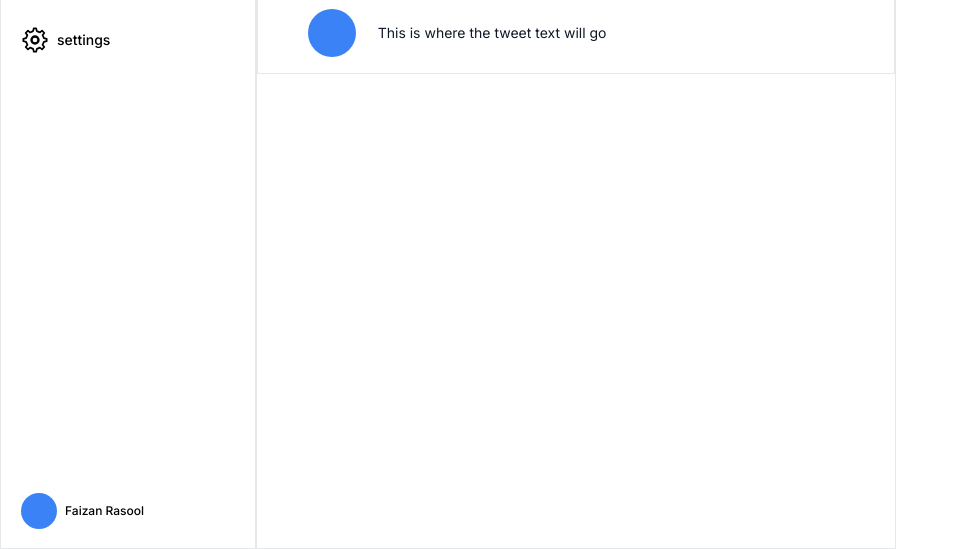
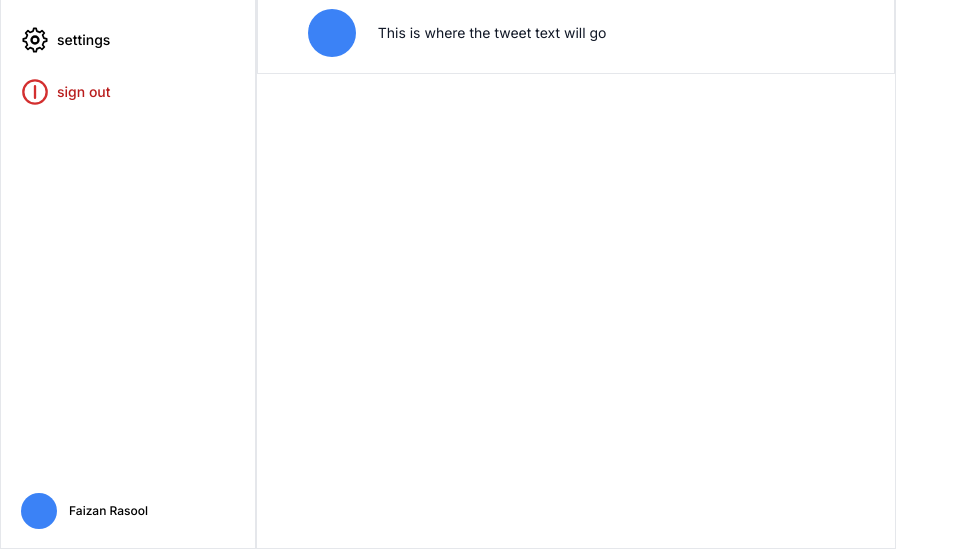
Before and after one commit to faizanraso/huddle, a Next.js app: page /home in a window 1280 px wide. Shown: the part 251-800 px from the top of the page, without its empty margins (0-958 px from the left). Built offline with nearby package versions, Linux system fonts and the light colour scheme; no server answers; sample sign-in values are in the browser's storage.

Commit message:
improved login flow - login is complete

```diff
--- a/package.json
+++ b/package.json
@@ -18,7 +18,7 @@
     "autoprefixer": "10.4.14",
     "eslint": "8.40.0",
     "eslint-config-next": "13.4.2",
-    "next": "^13.4.3",
+    "next": "^13.4.4",
     "next-auth": "^4.22.1",
     "postcss": "8.4.23",
     "react": "18.2.0",
--- a/src/app/home/page.tsx
+++ b/src/app/home/page.tsx
@@ -11,7 +11,7 @@ export default async function Dashboard() {
   const session = await getServerSession(authOptions);
 
   if (!session) {
-    redirect("/api/auth/signin");
+    redirect("/");
   }
 
   return (
--- a/src/app/login/page.tsx
+++ b/src/app/login/page.tsx
@@ -1,9 +1,26 @@
 "use client";
 
 import React from "react";
-import { signIn, signOut } from "next-auth/react";
+import { signIn, useSession } from "next-auth/react";
+import { redirect } from "next/navigation";
 
-export default function Login() {
+export default async function Login() {
+  const { data: session, status } = useSession({
+    required: true,
+  });
+
+  if (status === "authenticated") {
+    redirect("/home");
+  }
+
+  function loginWithGithub() {
+    signIn("github", { callbackUrl: `${window.location.origin}/home` });
+  }
+
+  async function loginWithGoogle() {
+    signIn("google", { callbackUrl: `${window.location.origin}/home` });
+  }
+
   return (
     <div className="flex min-h-screen bg-gradient-to-b from-cyan-300 via-sky-500 to-blue-800">
       <div className="mx-auto my-auto w-9/12 max-w-screen-xl rounded-xl bg-white px-4 py-16 shadow drop-shadow-xl sm:px-6 md:w-6/12 lg:w-4/12 lg:px-8">
@@ -17,7 +34,7 @@ export default function Login() {
             aria-label="Continue with google"
             role="button"
             className="mt-10 flex items-center rounded-lg border border-gray-900 px-7 py-3.5 transition hover:scale-105 hover:shadow-lg focus:outline-none focus:ring-2 focus:ring-gray-900 focus:ring-offset-1"
-            onClick={() => signIn("google")}
+            onClick={() => loginWithGoogle()}
           >
             <svg
               width={19}
@@ -53,7 +70,7 @@ export default function Login() {
             aria-label="Continue with google"
             role="button"
             className="mt-3 flex items-center rounded-lg border border-gray-900 px-7 py-3.5 transition hover:scale-105 hover:shadow-lg focus:outline-none focus:ring-2 focus:ring-gray-900 focus:ring-offset-1"
-            onClick={() => signIn("github")}
+            onClick={() => loginWithGithub()}
           >
             <svg
               xmlns="http://www.w3.org/2000/svg"
--- a/src/components/layout/sidebar.tsx
+++ b/src/components/layout/sidebar.tsx
@@ -1,3 +1,6 @@
+"use client";
+
+import { signOut } from "next-auth/react";
 import Link from "next/link";
 import React from "react";
 
@@ -84,14 +87,39 @@ export default function Sidebar() {
             settings &nbsp;
           </li>
         </div>
+        <button onClick={() => signOut()}>
+          <div className="flex w-fit flex-row items-center rounded-full p-2 transition duration-200 ease-in-out hover:bg-gray-200 sm:gap-x-2">
+            <svg
+              stroke-width="2"
+              viewBox="0 0 24 24"
+              fill="none"
+              xmlns="http://www.w3.org/2000/svg"
+              color="#D32F2F"
+              className="w-7"
+            >
+              <path
+                d="M12 7v10M12 22c5.523 0 10-4.477 10-10S17.523 2 12 2 2 6.477 2 12s4.477 10 10 10z"
+                stroke="#D32F2F"
+                stroke-width="2"
+                stroke-linecap="round"
+                stroke-linejoin="round"
+              ></path>
+            </svg>
+            <li className="text-md hidden font-medium text-red-700 transition-transform sm:inline-block">
+              sign out &nbsp;
+            </li>
+          </div>
+        </button>
       </ul>
 
       <div className="fixed bottom-3 flex flex-row items-center rounded-full px-2 py-2 hover:bg-gray-200 sm:gap-x-2">
         <div className="h-9 w-9 rounded-full bg-blue-500 text-blue-500">.</div>
-        <div className="flex flex-row items-center justify-center ">
-          <p className="hidden pr-2 text-xs font-medium text-black transition-transform sm:inline">
-            Faizan Rasool
-          </p>
+        <div className="hidden flex-row items-center justify-between sm:flex">
+          <div className="px-1">
+            <p className=" pr-1 text-xs font-medium text-black transition-transform ">
+              Faizan Rasool
+            </p>
+          </div>
         </div>
       </div>
     </aside>
```
Also changed, not shown: 1 other file (tests, documents, lock files or other folders).
